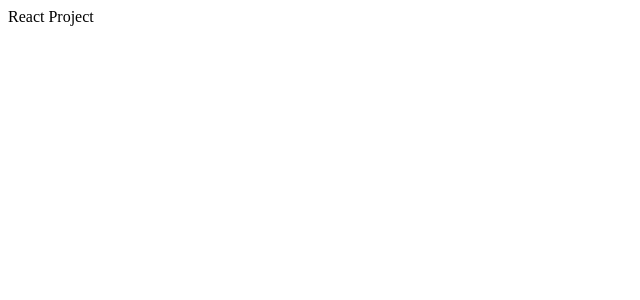
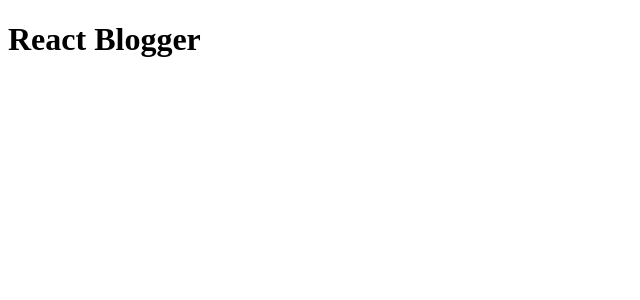
Before and after one commit to Jmulvez/Phase-2-Project-React, a React (Create React App) app: page / in a window 1280 px wide. Shown: the top 300 px of the page, without its empty margins (0-640 px from the left). Built offline with nearby package versions, Linux system fonts and the light colour scheme.

Commit message:
added component layout

```diff
--- a/package.json
+++ b/package.json
@@ -3,11 +3,13 @@
   "version": "0.1.0",
   "private": true,
   "dependencies": {
+    "@polyblog/polyblog-js-client": "^0.0.16",
     "@testing-library/jest-dom": "^5.16.4",
     "@testing-library/react": "^13.3.0",
     "@testing-library/user-event": "^13.5.0",
     "react": "^18.2.0",
     "react-dom": "^18.2.0",
+    "react-router-dom": "^6.3.0",
     "react-scripts": "5.0.1",
     "web-vitals": "^2.1.4"
   },
--- a/src/components/App.js
+++ b/src/components/App.js
@@ -1,10 +1,12 @@
 import React from 'react';
 import Header from './Header';
+import Blog from './Blog'
 
 function App() {
     return (
         <div>
             <Header />
+            <Blog />
         </div>
     )
 }
--- /dev/null
+++ b/src/components/Blog.js
@@ -0,0 +1,12 @@
+import React from 'react';
+import BlogPost from './BlogPost'
+
+function Blog() {
+    return (
+        <div>
+            <BlogPost />
+        </div>
+    )
+}
+
+export default Blog;
--- /dev/null
+++ b/src/components/BlogPost.js
@@ -0,0 +1,11 @@
+import React from "react";
+
+function BlogPost() {
+    return (
+        <div>
+
+        </div>
+    )
+}
+
+export default BlogPost;
--- a/src/components/Header.js
+++ b/src/components/Header.js
@@ -3,7 +3,9 @@ import React from 'react';
 function Header() {
     return (
         <div>
-            React Project
+            <h1>
+                React Blogger
+            </h1>
         </div>
     )
 }
```
Also changed, not shown: public/manifest.json (deleted), src/components/NewPost.js (added), 1 other file (tests, documents, lock files or other folders).
